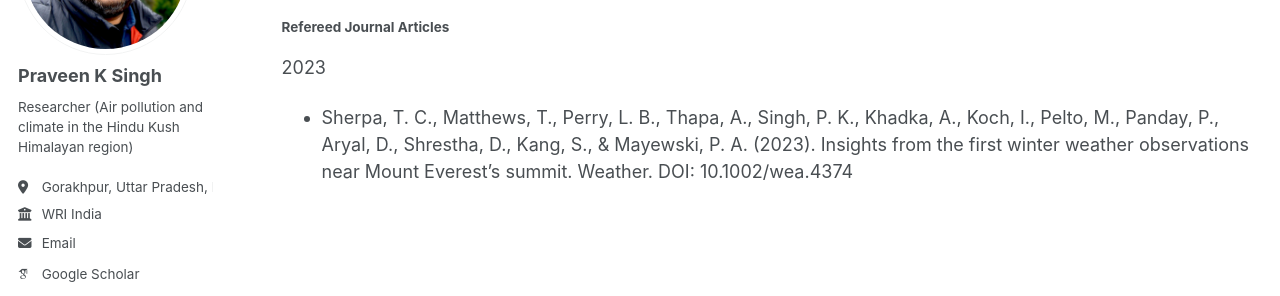
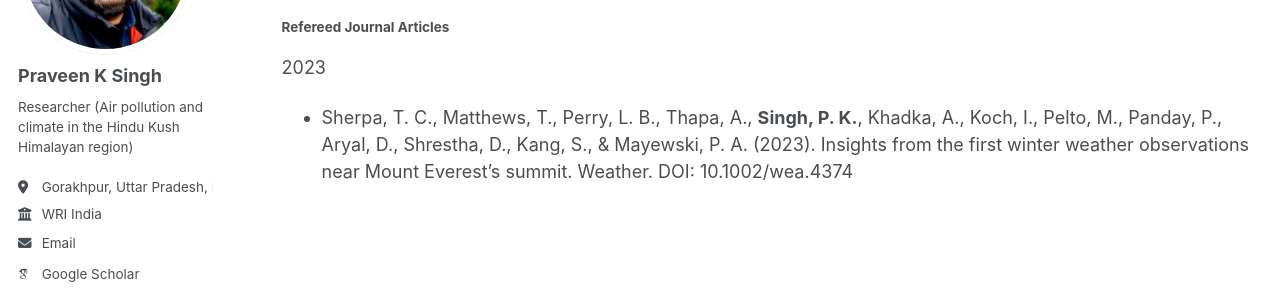
Before and after one commit to singhpraveenk/praveenksingh.github.io, a Jekyll site: the page built from _pages/publications.md, in a window 1280 px wide. Shown: the part 226-522 px from the top of the page. Built offline with Jekyll 4.4.1, drawn with Linux system fonts in a browser that asks for light colours; some web fonts are replaced.

```diff
--- a/_pages/publications.md
+++ b/_pages/publications.md
@@ -14,4 +14,4 @@ author_profile: true
 
 2023
 <ul>
-<li>Sherpa, T. C., Matthews, T., Perry, L. B., Thapa, A., Singh, P. K., Khadka, A., Koch, I., Pelto, M., Panday, P., Aryal, D., Shrestha, D., Kang, S., & Mayewski, P. A. (2023). Insights from the first winter weather observations near Mount Everest’s summit. Weather. DOI: 10.1002/wea.4374</li>
+<li>Sherpa, T. C., Matthews, T., Perry, L. B., Thapa, A., <b>Singh, P. K.</b>, Khadka, A., Koch, I., Pelto, M., Panday, P., Aryal, D., Shrestha, D., Kang, S., & Mayewski, P. A. (2023). Insights from the first winter weather observations near Mount Everest’s summit. Weather. DOI: 10.1002/wea.4374</li>
```
